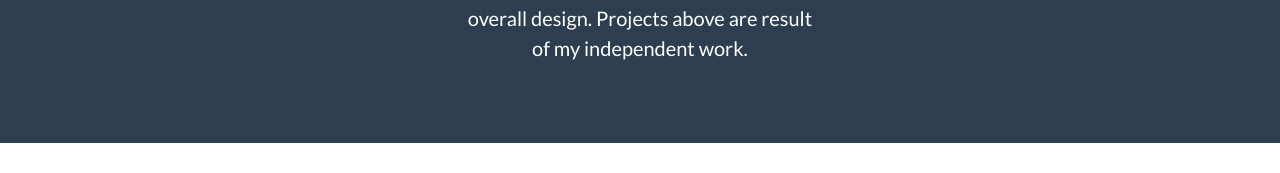
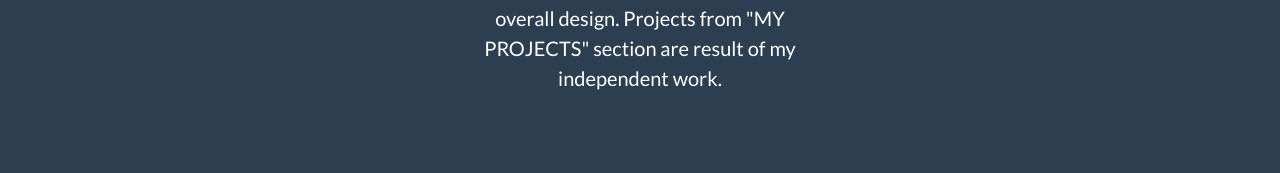
Before and after one commit to dl769/portfoliopage, a website with bundled scripts: page index.html in a window 1280 px wide. Shown: the part 2940-3113 px from the top of the page. Before the commit the page ends 3083 px from the top, so only its background shows below. Built offline with nearby package versions, Linux system fonts and the light colour scheme.

Commit message:
Update index.html

```diff
--- a/index.html
+++ b/index.html
@@ -233,7 +233,7 @@
         <!-- Footer About Text -->
 
         <div class="col-lg-4">
-          <p class="lead mb-0">This particular page has been created using Bootstrap template with additional fonts and icons from fontawesome which let me improve the overall design. Projects above are result of my independent work.
+          <p class="lead mb-0">This particular page has been created using Bootstrap template with additional fonts and icons from fontawesome which let me improve the overall design. Projects from "MY PROJECTS" section are result of my independent work.
         </div>
 
         <!-- Footer Social Icons -->
```
